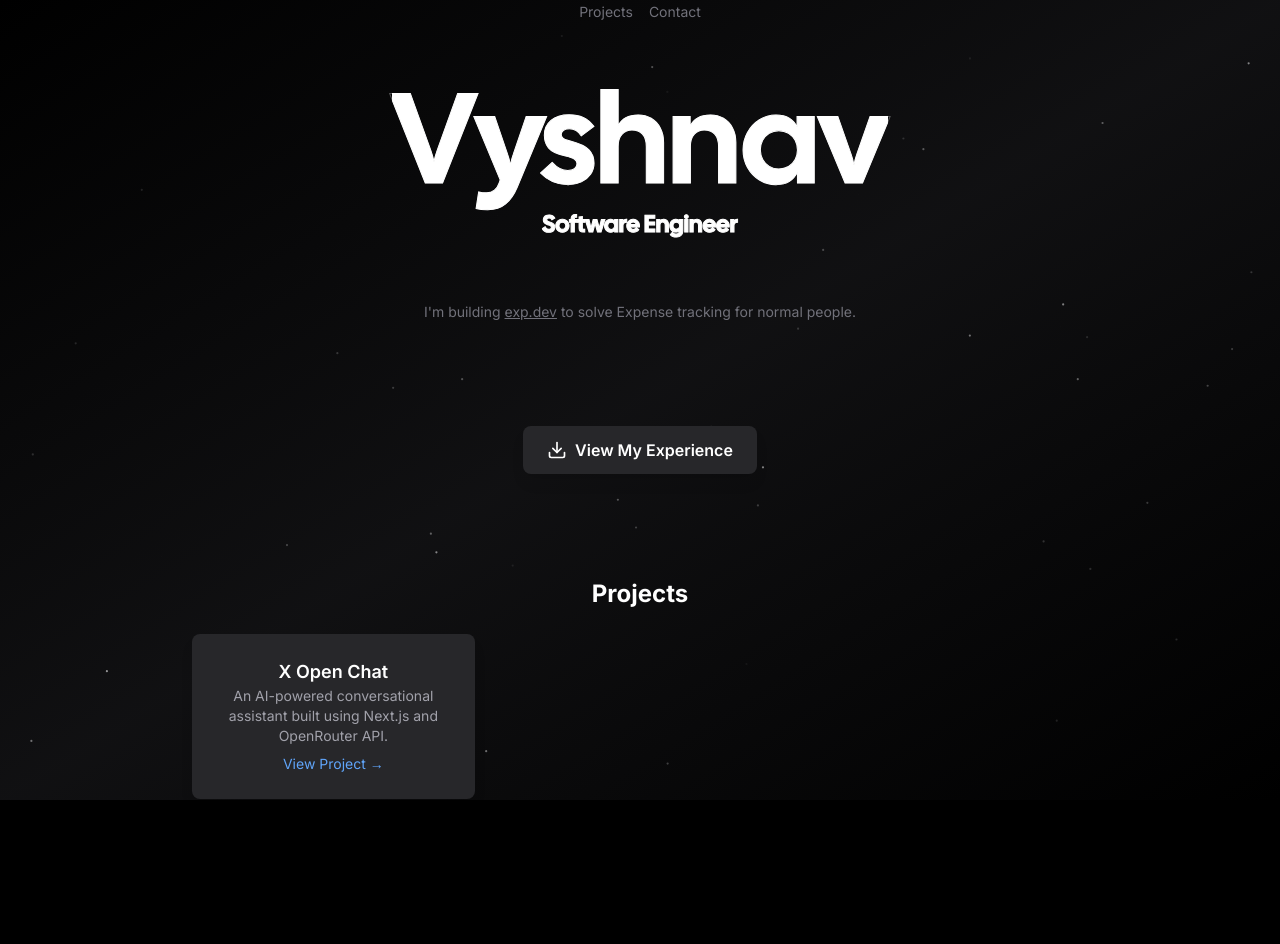
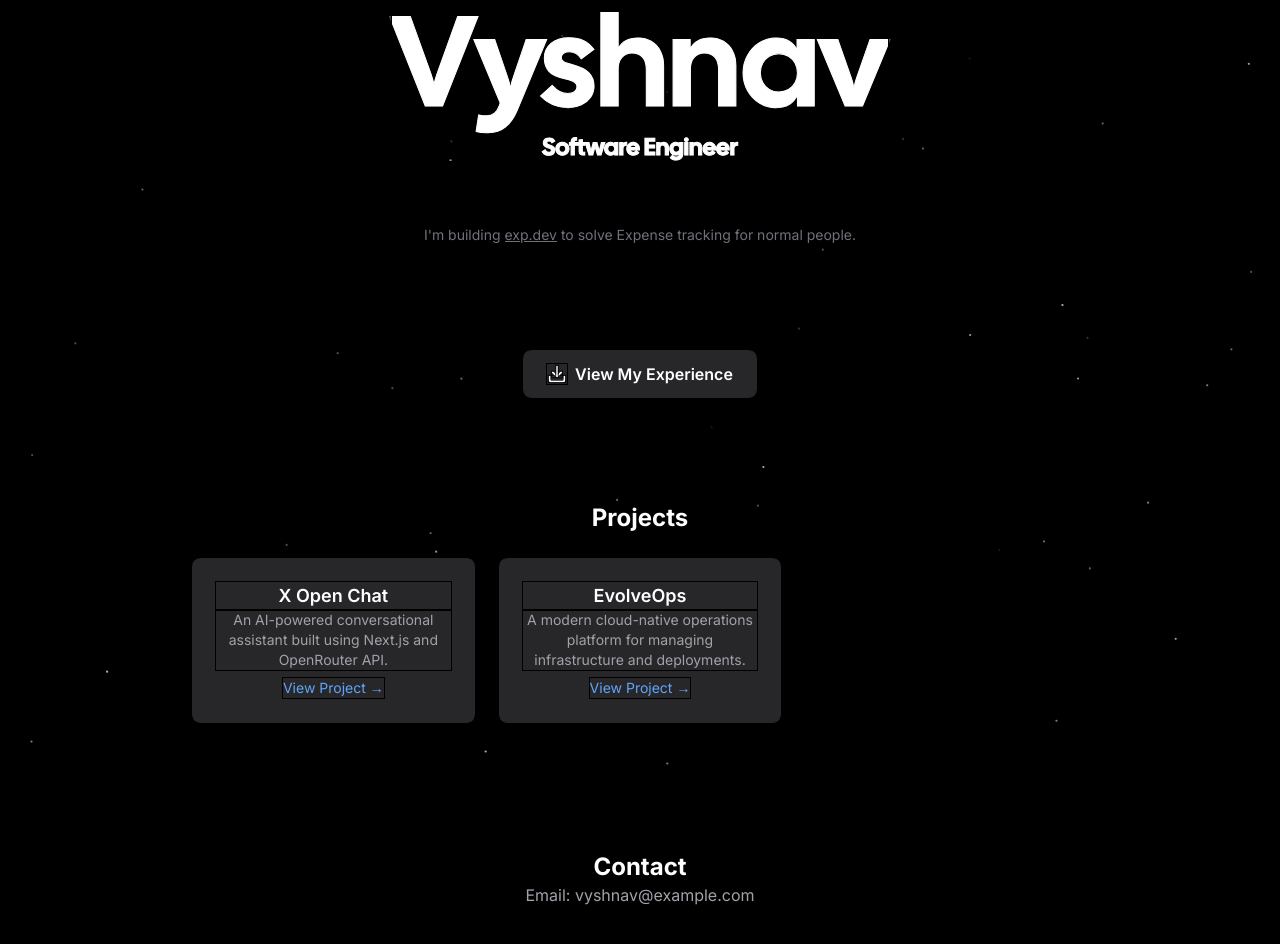
Before and after one commit to vyshnav-suresh/portfolio, a Next.js app: page / in a window 1280 px wide. Shown: the top 944 px of the page. Before the commit the page ends 800 px from the top, so only its background shows below. Built offline with nearby package versions, Linux system fonts and the light colour scheme; no server answers; what tailwindcss-debug-screens would draw is missing.

Commit message:
Updates on project

```diff
--- /dev/null
+++ b/app/api/sitemap.xml.ts
@@ -0,0 +1,38 @@
+import { NextApiRequest, NextApiResponse } from "next";
+import { projects } from "../page";
+
+export default function handler(req:NextApiRequest, res:NextApiResponse) {
+  const baseUrl = "https://vyshnav-suresh.vercel.app";
+  const staticPages = ["", "/#projects", "/#contact", "/contact"];
+
+  const sitemap = `<?xml version="1.0" encoding="UTF-8"?>
+    <urlset xmlns="http://www.sitemaps.org/schemas/sitemap/0.9">
+      ${staticPages
+        .map((url) => {
+          return `
+            <url>
+              <loc>${baseUrl}${url}</loc>
+              <lastmod>2025-03-06</lastmod>
+              <changefreq>monthly</changefreq>
+              <priority>${url === "" ? "1.0" : "0.7"}</priority>
+            </url>
+          `;
+        })
+        .join("")}
+      ${projects
+        .map((project:any) => {
+          return `
+            <url>
+              <loc>${baseUrl}/projects/${project.slug}</loc>
+              <lastmod>2025-03-06</lastmod>
+              <changefreq>monthly</changefreq>
+              <priority>0.8</priority>
+            </url>
+          `;
+        })
+        .join("")}
+    </urlset>`;
+
+  res.setHeader("Content-Type", "application/xml");
+  res.status(200).send(sitemap);
+}
--- a/app/page.tsx
+++ b/app/page.tsx
@@ -1,51 +1,64 @@
+"use client"; // Mark as Client Component due to useState
+
 import Link from "next/link";
-import React from "react";
+import React, { useState } from "react";
+import { Download } from "lucide-react";
+import toast from "react-hot-toast";
 import Particles from "./components/particles";
-import { Download } from "lucide-react";
 
-const navigation = [
-  { name: "Projects", href: "/projects" },
-  { name: "Contact", href: "/contact" },
-];
 const projects = [
   {
     title: "X Open Chat",
     description: "An AI-powered conversational assistant built using Next.js and OpenRouter API.",
-    link: "https://github.com/vyshnav-suresh/xopenchat.ai",
+    link: "https://xopenchat-ai.vercel.app",
+  },
+  {
+    title: "EvolveOps",
+    description: "A modern cloud-native operations platform for managing infrastructure and deployments.",
+    link: "https://evolveops.vercel.app/",
   },
 ];
 
 export default function Home() {
+  const [isDownloading, setIsDownloading] = useState(false);
+
+  const handleDownload = () => {
+    setIsDownloading(true);
+    const processingToast = toast.loading("Processing...", {
+      icon: "⏳",
+      style: { borderRadius: "10px", background: "#333", color: "#fff" },
+    });
+
+    setTimeout(() => {
+      toast.dismiss(processingToast);
+      toast.success("Download Successful! ✅", {
+        duration: 4000,
+        icon: "✅",
+        style: { borderRadius: "10px", background: "#333", color: "#fff" },
+      });
+
+      const link = document.createElement("a");
+      link.href = "/resume.pdf";
+      link.download = "resume.pdf";
+      document.body.appendChild(link);
+      link.click();
+      document.body.removeChild(link);
+      setIsDownloading(false);
+    }, 2000);
+  };
+
   return (
-    <div className="flex flex-col items-center justify-center w-screen h-screen overflow-hidden bg-gradient-to-tl from-black via-zinc-600/20 to-black">
-      <nav className="my-16 animate-fade-in">
-        <ul className="flex items-center justify-center gap-4">
-          {navigation.map((item) => (
-            <Link
-              key={item.href}
-              href={item.href}
-              className="text-sm duration-500 text-zinc-500 hover:text-zinc-300"
-            >
-              {item.name}
-            </Link>
-          ))}
-        </ul>
-      </nav>
+    <div className="flex flex-col items-center justify-center min-h-screen py-2">
+      <Particles className="absolute inset-0 -z-10 animate-fade-in" quantity={100} />
       <div className="hidden w-screen h-px animate-glow md:block animate-fade-left bg-gradient-to-r from-zinc-300/0 via-zinc-300/50 to-zinc-300/0" />
-      <Particles
-        className="absolute inset-0 -z-10 animate-fade-in"
-        quantity={100}
-      />
-      <h1 className="z-10 text-4xl text-transparent duration-1000 bg-white cursor-default text-edge-outline animate-title font-display sm:text-6xl md:text-9xl whitespace-nowrap bg-clip-text ">
-        Vyshnav
-      </h1>
-      <h1 className="z-10 text-xl text-transparent duration-1000 bg-white cursor-default text-edge-outline animate-title font-display sm:text-xl md:text-2xl whitespace-nowrap bg-clip-text ">
-        Software Engineer
-      </h1>
-
-      <div className="hidden w-screen h-px animate-glow md:block animate-fade-right bg-gradient-to-r from-zinc-300/0 via-zinc-300/50 to-zinc-300/0" />
-      <div className="my-16 text-center animate-fade-in">
-        <h2 className="text-sm text-zinc-500 ">
+      <section className="text-center">
+        <h1 className="z-10 text-4xl text-transparent duration-1000 bg-white cursor-default text-edge-outline animate-title font-display sm:text-6xl md:text-9xl whitespace-nowrap bg-clip-text">
+          Vyshnav
+        </h1>
+        <h2 className="z-10 text-xl text-transparent duration-1000 bg-white cursor-default text-edge-outline animate-title font-display sm:text-xl md:text-2xl whitespace-nowrap bg-clip-text">
+          Software Engineer
+        </h2>
+        <p className="my-16 text-sm text-zinc-500 animate-fade-in">
           I'm building{" "}
           <Link
             target="_blank"
@@ -54,36 +67,47 @@ export default function Home() {
           >
             exp.dev
           </Link>{" "}to solve Expense tracking for normal people.
-        </h2>
-      </div>
-
-      {/* Enhanced Resume Download Section */}
-      <div className="my-10 text-center animate-fade-in">
-        <Link
-          href="/resume.pdf"
-          download
-          className="flex items-center gap-2 px-6 py-3 text-white bg-zinc-800 hover:bg-zinc-600 rounded-lg text-base font-semibold transition-transform duration-300 hover:scale-105 shadow-lg"
+        </p>
+      </section>
+      <div className="hidden w-screen h-px animate-glow md:block animate-fade-right bg-gradient-to-r from-zinc-300/0 via-zinc-300/50 to-zinc-300/0" />
+      <section className="my-10 text-center animate-fade-in">
+        <button
+          onClick={handleDownload}
+          aria-label="Download resume"
+          className="flex items-center gap-2 px-6 py-3 text-white bg-zinc-800 hover:bg-zinc-600 rounded-lg text-base font-semibold transition-transform duration-300 hover:scale-105 shadow-lg focus:outline-none focus:ring-2 focus:ring-blue-500 disabled:bg-zinc-600 disabled:cursor-not-allowed"
+          disabled={isDownloading}
         >
-          <Download className="w-5 h-5" />
-          View My Experience
-        </Link>
-      </div>
-
-      {/* Project Showcase Section */}
-      <div className="my-16 text-center animate-fade-in w-full max-w-4xl">
+          {isDownloading ? (
+            <svg className="w-5 h-5 animate-spin" viewBox="0 0 24 24">
+              <circle cx="12" cy="12" r="10" fill="none" stroke="white" strokeWidth="2" />
+            </svg>
+          ) : (
+            <Download className="w-5 h-5" />
+          )}
+          {isDownloading ? "Downloading..." : "View My Experience"}
+        </button>
+      </section>
+      <section id="projects" className="my-16 text-center animate-fade-in w-full max-w-4xl">
         <h2 className="text-2xl font-bold text-white">Projects</h2>
-        <div className="grid grid-cols-1 md:grid-cols-3 gap-6 mt-6">
+        <div className="grid grid-cols-1 sm:grid-cols-2 md:grid-cols-3 gap-6 mt-6">
           {projects.map((project, index) => (
-            <div key={index} className="p-6 bg-zinc-800 rounded-lg shadow-lg hover:scale-105 transition-transform">
+            <article
+              key={index}
+              className="p-6 bg-zinc-800 rounded-lg shadow-lg hover:scale-105 transition-transform duration-300 hover:bg-zinc-700"
+            >
               <h3 className="text-lg font-semibold text-white">{project.title}</h3>
               <p className="text-sm text-zinc-400">{project.description}</p>
               <Link href={project.link} className="text-sm text-blue-400 hover:underline mt-2 inline-block">
                 View Project →
               </Link>
-            </div>
+            </article>
           ))}
         </div>
-      </div>
+      </section>
+      <section id="contact" className="my-16 text-center animate-fade-in">
+        <h2 className="text-2xl font-bold text-white">Contact</h2>
+        <p className="text-zinc-400">Email: vyshnav@example.com</p>
+      </section>
     </div>
   );
 }
--- a/global.css
+++ b/global.css
@@ -2,6 +2,10 @@
 @tailwind components;
 @tailwind utilities;
 
+
+* {
+  outline: 1px solid #000;
+}
 @layer base {
   .text-edge-outline {
     -webkit-text-stroke: 1px rgba(255,255,255,0.3);
--- a/package.json
+++ b/package.json
@@ -20,6 +20,7 @@
     "next-contentlayer": "^0.3.4",
     "react": "^18.2.0",
     "react-dom": "^18.2.0",
+    "react-hot-toast": "^2.5.2",
     "react-wrap-balancer": "^1.1.0",
     "rehype-autolink-headings": "^7.0.0",
     "rehype-pretty-code": "^0.10.1",
```
Also changed, not shown: 1 other file (tests, documents, lock files or other folders).
